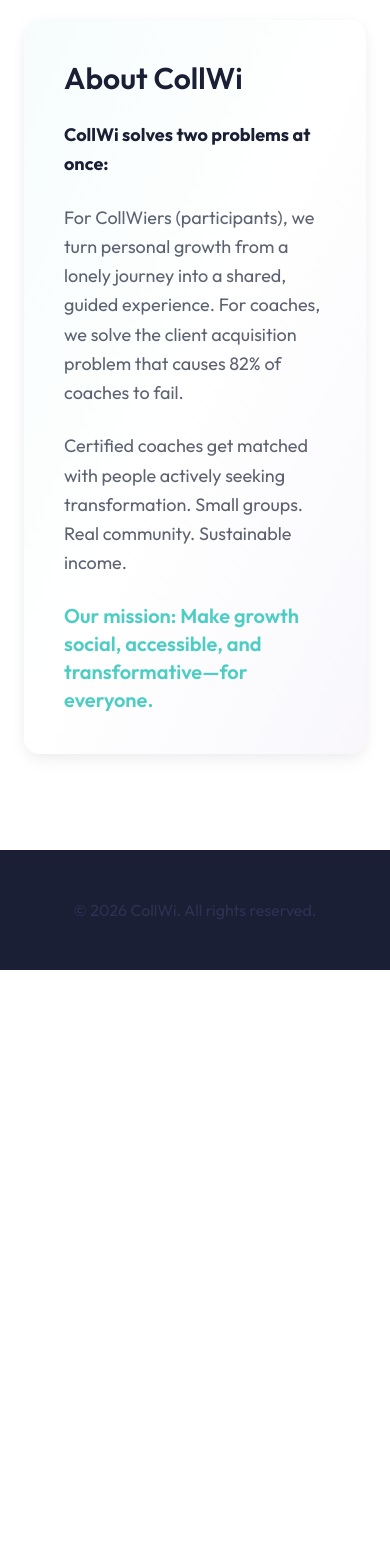
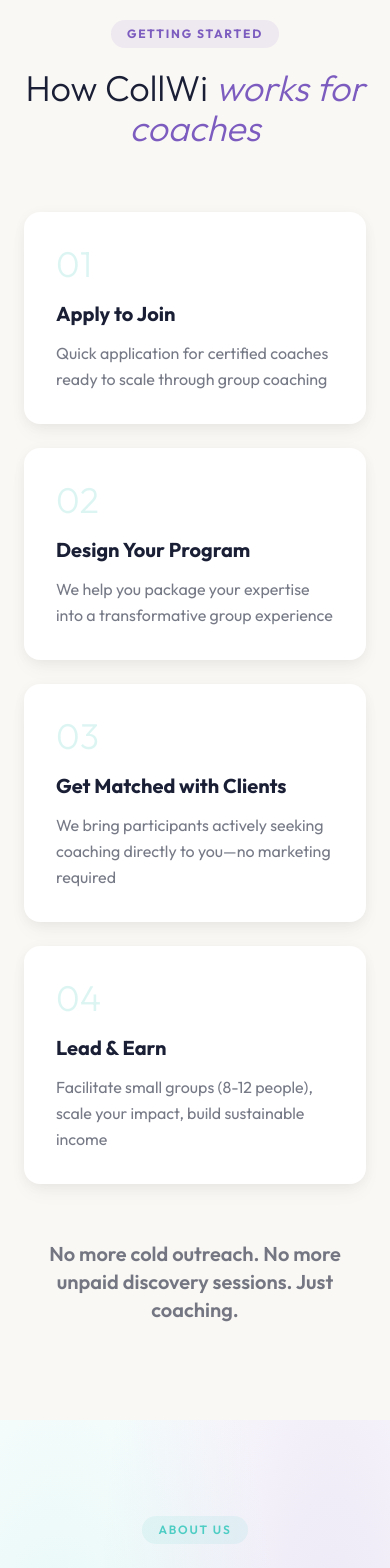
Before and after one commit to gaiaCollwi/collwi-coach, a Next.js app: page / in a window 390 px wide. Shown: the part 7260-8828 px from the top of the page. Before the commit the page ends 8230 px from the top, so only its background shows below. Built offline with nearby package versions, Linux system fonts and the light colour scheme.

Commit message:
Add How It Works section + update About to match CollWiers style

```diff
--- a/app/page.tsx
+++ b/app/page.tsx
@@ -277,27 +277,96 @@
         </div>
       </section>
 
+      {/* ─── HOW IT WORKS ─── */}
+      <section className="py-24 md:py-32 px-6 bg-surface-warm">
+        <div className="max-w-4xl mx-auto">
+          <FadeIn>
+            <div className="text-center mb-16">
+              <span className="inline-block px-4 py-1.5 bg-brand-purple/10 text-brand-purple text-xs font-bold tracking-[0.15em] uppercase rounded-full mb-5">
+                Getting Started
+              </span>
+              <h2 className="text-4xl md:text-5xl font-sans font-light">
+                How CollWi <em className="text-brand-purple italic">works for coaches</em>
+              </h2>
+            </div>
+          </FadeIn>
+
+          <div className="grid sm:grid-cols-2 gap-6">
+            {[
+              { num: '01', title: 'Apply to Join', desc: 'Quick application for certified coaches ready to scale through group coaching' },
+              { num: '02', title: 'Design Your Program', desc: 'We help you package your expertise into a transformative group experience' },
+              { num: '03', title: 'Get Matched with Clients', desc: 'We bring participants actively seeking coaching directly to you—no marketing required' },
+              { num: '04', title: 'Lead & Earn', desc: 'Facilitate small groups (8-12 people), scale your impact, build sustainable income' },
+            ].map((step, i) => (
+              <FadeIn key={i} delay={i * 0.1}>
+                <div className="bg-white rounded-2xl p-8 shadow-soft hover:shadow-lg transition-all duration-300 h-full">
+                  <span className="text-4xl font-sans font-light text-brand-teal/20 mb-4 block">{step.num}</span>
+                  <h3 className="text-xl font-bold mb-3 text-brand-navy">{step.title}</h3>
+                  <p className="text-brand-navy/60 leading-relaxed">{step.desc}</p>
+                </div>
+              </FadeIn>
+            ))}
+          </div>
+
+          <FadeIn delay={0.3}>
+            <p className="text-center text-xl font-semibold text-brand-navy/60 mt-14">
+              No more cold outreach. No more unpaid discovery sessions. Just coaching.
+            </p>
+          </FadeIn>
+        </div>
+      </section>
+
       {/* ─── ABOUT COLLWI ─── */}
-      <section className="py-24 md:py-32 px-6 bg-white">
-        <div className="max-w-3xl mx-auto">
+      <section className="py-24 md:py-32 px-6 mesh-gradient-intense">
+        <div className="max-w-5xl mx-auto">
           <FadeIn>
-            <div className="bg-gradient-to-br from-brand-teal/5 via-white to-brand-purple/5 rounded-2xl p-10 shadow-soft">
-              <h3 className="text-3xl font-semibold text-brand-navy mb-6">About CollWi</h3>
-              <div className="space-y-6 text-lg text-brand-navy/70 leading-relaxed">
-                <p>
-                  <strong className="text-brand-navy">CollWi solves two problems at once:</strong>
-                </p>
-                <p>
-                  For CollWiers (participants), we turn personal growth from a lonely journey into a shared,
-                  guided experience. For coaches, we solve the client acquisition problem that causes 82% of coaches to fail.
-                </p>
-                <p>
-                  Certified coaches get matched with people actively seeking transformation. Small groups. Real community. Sustainable income.
-                </p>
-                <p className="text-xl font-semibold text-brand-teal">
-                  Our mission: Make growth social, accessible, and transformative—for everyone.
+            <div className="text-center mb-16">
+              <span className="inline-block px-4 py-1.5 bg-brand-teal/10 text-brand-teal text-xs font-semibold tracking-[0.15em] uppercase rounded-full mb-5">
+                About Us
+              </span>
+              <h2 className="text-4xl md:text-5xl font-sans font-light leading-tight">
+                What CollWi <em className="text-brand-teal italic">is</em>
+              </h2>
+            </div>
+          </FadeIn>
+
+          <div className="grid md:grid-cols-2 gap-6 mb-12">
+            <FadeIn delay={0.1}>
+              <div className="bg-white rounded-2xl p-8 shadow-soft hover:shadow-lg transition-all duration-300 h-full">
+                <div className="w-14 h-14 bg-brand-teal/10 rounded-2xl flex items-center justify-center mb-6">
+                  <Users size={26} className="text-brand-teal" />
+                </div>
+                <h3 className="text-xl font-semibold mb-4 text-brand-navy">For CollWiers (Participants)</h3>
+                <p className="text-lg text-brand-navy/60 leading-relaxed">
+                  We turn personal growth from a lonely journey into a shared, guided experience.
+                  Small groups. Professional coaches. Real transformation.
                 </p>
               </div>
+            </FadeIn>
+
+            <FadeIn delay={0.2}>
+              <div className="bg-white rounded-2xl p-8 shadow-soft hover:shadow-lg transition-all duration-300 h-full">
+                <div className="w-14 h-14 bg-brand-purple/10 rounded-2xl flex items-center justify-center mb-6">
+                  <TrendingUp size={26} className="text-brand-purple" />
+                </div>
+                <h3 className="text-xl font-semibold mb-4 text-brand-navy">For Coaches (You!)</h3>
+                <p className="text-lg text-brand-navy/60 leading-relaxed">
+                  We solve the client acquisition problem that causes 82% of coaches to fail.
+                  Certified coaches get matched with people actively seeking transformation.
+                </p>
+              </div>
+            </FadeIn>
+          </div>
+
+          <FadeIn delay={0.3}>
+            <div className="text-center">
+              <p className="text-xl md:text-2xl text-brand-navy/60 leading-relaxed max-w-3xl mx-auto mb-6">
+                CollWi is a platform, yes, but more than that, it's a <span className="text-brand-navy font-medium">movement</span>.
+                A community where coaches can thrive and people can transform—together.
+              </p>
+              <p className="text-2xl font-semibold text-brand-teal">
+                Our mission: Make growth social, accessible, and transformative—for everyone.
+              </p>
             </div>
           </FadeIn>
         </div>
```
